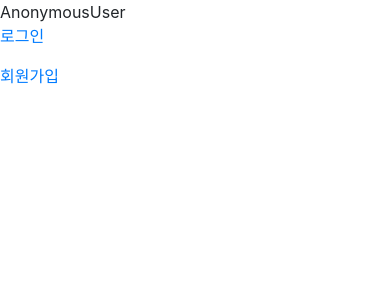
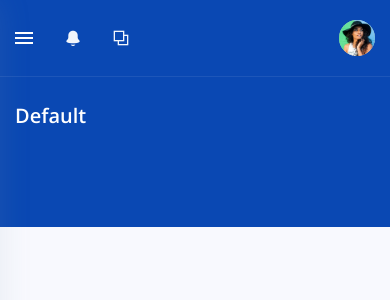
Before and after one commit to sonzwon/shirink, a Django app: page / in a window 390 px wide. Shown: the top 300 px of the page. Run offline with Django 4.2, Linux system fonts and the light colour scheme; data comes from the database, SQL or seed files in the repository; both versions use the stored data as it was after the commit; some libraries are stand-ins or nearby versions.

Commit message:
make dashboard

```diff
--- a/shortener/views.py
+++ b/shortener/views.py
@@ -7,15 +7,16 @@ from django.contrib.auth import authenticate, login, logout
 from django.contrib.auth.decorators import login_required
 from django.core.paginator import Paginator
 
+
 # Create your views here.
 def index(request):
-    user = Users.objects.filter(id=request.user.id).first()
-    email = user.email if user else "Anonymous User!"
-    print("Logged in?", request.user.is_authenticated)
-    if request.user.is_authenticated is False:
-        email = "Anonymous User!"
-    print(email)
-    return render(request, "base.html", {"welcome_msg": f"Hello {email}", "hello" : "world"})
+    # user = Users.objects.filter(id=request.user.id).first()
+    # email = user.email if user else "Anonymous User!"
+    # print("Logged in?", request.user.is_authenticated)
+    # if request.user.is_authenticated is False:
+    #     email = "Anonymous User!"
+    # print(email)
+    return render(request, "base.html",)
 
 
 @csrf_exempt
@@ -51,18 +52,18 @@ def register(request):
 
 
 def login_view(request):
-    is_ok = False  #로그인 성공 여부
+    is_ok = False
     if request.method == "POST":
-        form  = LoginForm(request.POST)
+        form = LoginForm(request.POST)
         if form.is_valid():
             email = form.cleaned_data.get("email")
             raw_password = form.cleaned_data.get("password")
             remember_me = form.cleaned_data.get("remember_me")
-            msg = "올바른 ID와 패스워드를 입력하세요"
+            msg = "올바른 유저ID와 패스워드를 입력하세요."
             try:
                 user = Users.objects.get(email=email)
             except Users.DoesNotExist:
-                pass
+                msg = "올바른 유저ID와 패스워드를 입력하세요."
             else:
                 if user.check_password(raw_password):
                     msg = None
@@ -71,25 +72,27 @@ def login_view(request):
                     request.session["remember_me"] = remember_me
 
                     # if not remember_me:
-                    #     request.session.set_expriy(0)
-                    # 브라우저를 닫았을 떄, 자동으로 세션을 종료시켜라 but, chrome 작동 x
+                    #     request.session.set_expirey(0)
     else:
         msg = None
         form = LoginForm()
-    print("REMEMBER_ME:", request.session.get("remember_me"))
-    print(msg)
-    return render(request, "login.html", {"form":form, "msg":msg, "is_ok":is_ok})
-
+    print("REMEMBER_ME: ", request.session.get("remember_me"))
+    return render(request, "login.html", {"form": form, "msg": msg, "is_ok": is_ok})
 
 
 def logout_view(request):
     logout(request)
     return redirect("login")
 
-# @login_required
+
+@login_required
 def list_view(request):
     page = int(request.GET.get("p", 1))
     users = Users.objects.all().order_by("-id")
     paginator = Paginator(users, 10)
     users = paginator.get_page(page)
     return render(request, "boards.html", {"user": users})
+
+
+def url_list(request):
+    return render(request, "url_list.html")
--- a/shrinkers/urls.py
+++ b/shrinkers/urls.py
@@ -17,16 +17,17 @@ import debug_toolbar
 from django.conf.urls import include
 from django.contrib import admin
 from django.urls import path
-from shortener.views import index, get_user, register, login_view, logout_view, list_view
+from shortener.views import index, get_user, register, login_view, logout_view, list_view, url_list
 
 
 urlpatterns = [
     path("admin/", admin.site.urls),
     path("", index, name="index"),
-    path("register", register, name="register" ),
+    path("register", register, name="register"),
     path("__debug__/", include(debug_toolbar.urls)),
     path("get_user/<int:user_id>", get_user),
     path("login/", login_view, name="login"),
     path("logout/", logout_view, name="logout"),
-    path("list/", list_view, name="list_view")
+    path("list/", list_view, name="list_view"),
+    path("url_list", url_list, name="url_list"),
 ]
--- a/templates/base.html
+++ b/templates/base.html
@@ -1,40 +1,104 @@
+{% load static %}
+<!--
+
+=========================================================
+* Impact Design System - v1.0.0
+=========================================================
+
+* Product Page: https://www.creative-tim.com/product/impact-design-system
+* Copyright 2010 Creative Tim (https://www.creative-tim.com)
+* Licensed under MIT (https://github.com/creativetimofficial/impact-design-system/blob/master/LICENSE.md)
+
+* Coded by Creative Tim
+
+=========================================================
+
+* The above copyright notice and this permission notice shall be included in all copies or substantial portions of the Software.
+
+-->
 <!DOCTYPE html>
-<html lang="en">
+<html>
   <head>
-    <meta charset="UTF-8" />
-    <meta name="viewport" content="width=device-width, initial-scale=1">
-    <title>sonzwon Django</title>
+    <meta name="description" content="Start your development with a Dashboard for Bootstrap 4."/>
+    <meta name="author" content="Creative Tim" />
+    <title>{% block title %}{% endblock %} | shrinkers</title>
     <link
     rel="stylesheet"
-    href="https://cdn.jsdelivr.net/npm/bootstrap@4.6.0/dist/css/bootstrap.min.css"
-    integrity="sha384-B0vP5xmATw1+K9KRQjQERJvTumQW0nPEzvF6L/Z6nronJ3oUOFUFpCjEUQouq2+l"
-    crossorigin="anonymous"
-  />
-  <script
-    src="https://code.jquery.com/jquery-3.5.1.slim.min.js"
-    integrity="sha384-DfXdz2htPH0lsSSs5nCTpuj/zy4C+OGpamoFVy38MVBnE+IbbVYUew+OrCXaRkfj"
-    crossorigin="anonymous"
-  ></script>
-  <script
-    src="https://cdn.jsdelivr.net/npm/popper.js@1.16.1/dist/umd/popper.min.js"
-    integrity="sha384-9/reFTGAW83EW2RDu2S0VKaIzap3H66lZH81PoYlFhbGU+6BZp6G7niu735Sk7lN"
-    crossorigin="anonymous"
-  ></script>
-  <script
-    src="https://cdn.jsdelivr.net/npm/bootstrap@4.6.0/dist/js/bootstrap.min.js"
-    integrity="sha384-+YQ4JLhjyBLPDQt//I+STsc9iw4uQqACwlvpslubQzn4u2UU2UFM80nGisd026JF"
-    crossorigin="anonymous"
-  ></script>
+    href="https://fonts.googleapis.com/css?family=Open+Sans:300,400,600,700"
+    />
+    <!-- Icons -->
+    <link
+      rel="stylesheet"
+      href="{% static 'assets/vendor/nucleo/css/nucleo.css' %}"
+      type="text/css"
+    />
+    <link
+      rel="stylesheet"
+      href="{% static 'assets/vendor/@fortawesome/fontawesome-free/css/all.min.css' %}"
+      type="text/css"
+    />
+    <!-- Page plugins -->
+    <link
+      rel="stylesheet"
+      href="{% static 'assets/vendor/fullcalendar/dist/fullcalendar.min.css' %}"
+    />
+    <link
+      rel="stylesheet"
+      href="{% static 'assets/vendor/sweetalert2/dist/sweetalert2.min.css' %}"
+    />
+    <!-- Argon CSS -->
+    <link
+      rel="stylesheet"
+      href="{% static 'css/dashboard.css' %}"
+      type="text/css"
+    />
   </head>
+
   <body>
-    {% block content %} {% endblock %} {{ user }} <br />
-    {% for i in params %} {{i}}<br />
-    {% endfor %}
-    {% if user.is_authenticated %}
-    <p><a href="{% url 'logout' %}">로그아웃</a></p>
-    {% else %}
-    <p><a href="{% url 'login' %}">로그인</a></p>
-    <p><a href="{% url 'register' %}">회원가입</a></p>
-    {% endif %}
+  {% include 'includes/nav.html' %}
+  <!-- Main content -->
+  <div class="main-content" id="panel">
+    <!-- Topnav -->
+    {% include 'includes/topnav.html' %}
+    <!-- Header -->
+    <!-- Header -->
+    <div class="header bg-primary pb-6">
+      <div class="container-fluid">
+        <div class="header-body">
+          <div class="row align-items-center py-4">
+            <div class="col-lg-6 col-7">
+              <h6 class="h2 text-white d-inline-block mb-0">Default</h6>
+              <nav aria-label="breadcrumb" class="d-none d-md-inline-block ml-md-4">
+                <ol class="breadcrumb breadcrumb-links breadcrumb-dark">
+                  <li class="breadcrumb-item"><a href="#"><i class="fas fa-home"></i></a></li>
+                  <li class="breadcrumb-item"><a href="#">Dashboards</a></li>
+                  <li class="breadcrumb-item active" aria-current="page">Default</li>
+                </ol>
+              </nav>
+            </div>
+          </div>
+        </div>
+      </div>
+    </div>
+      <!-- Page content -->
+    <div class="container-fluid mt--6">
+      {% block content %}
+      {% endblock %}
+    </div>
+  </div>
+    <!-- Argon Scripts -->
+    <!-- Core -->
+    <script src="{% static 'assets/vendor/jquery/dist/jquery.min.js' %}"></script>
+    <script src="{% static 'assets/vendor/bootstrap/dist/js/bootstrap.bundle.min.js' %}"></script>
+    <script src="{% static 'assets/vendor/js-cookie/js.cookie.js' %}"></script>
+    <script src="{% static 'assets/vendor/jquery.scrollbar/jquery.scrollbar.min.js' %}"></script>
+    <script src="{% static 'assets/vendor/jquery-scroll-lock/dist/jquery-scrollLock.min.js' %}"></script>
+    <!-- Optional JS -->
+    <script src="{% static 'assets/vendor/chart.js/dist/Chart.min.js' %}"></script>
+    <script src="{% static 'assets/vendor/chart.js/dist/Chart.extension.js' %}"></script>
+    <!-- Argon JS -->
+    <script src="{% static 'assets/js/dashboard.js' %}?v=1.2.0"></script>
+    <!-- Demo JS - remove this in your project -->
+    <script src="{% static 'assets/js/demo.min.js' %}"></script>
   </body>
 </html>
--- a/templates/include_test.html
+++ /dev/null
@@ -1 +0,0 @@
-<p>인클루드 되었습니다.</p>
--- /dev/null
+++ b/templates/includes/nav.html
@@ -0,0 +1,46 @@
+  {% load static %}
+  <!-- Sidenav -->
+  <nav class="sidenav navbar navbar-vertical  fixed-left  navbar-expand-xs navbar-light bg-white" id="sidenav-main">
+    <div class="scrollbar-inner">
+      <!-- Brand -->
+      <div class="sidenav-header  d-flex  align-items-center">
+        <a class="navbar-brand" href="{% url 'index' %}">
+          <img src="{% static 'assets/img/shrinkers_logo-cutout.png' %}" height="25" class="navbar-brand-img" alt="...">
+        </a>
+
+        <div class=" ml-auto ">
+          <!-- Sidenav toggler -->
+          <div class="sidenav-toggler d-none d-xl-block" data-action="sidenav-unpin" data-target="#sidenav-main">
+            <div class="sidenav-toggler-inner">
+              <i class="sidenav-toggler-line"></i>
+              <i class="sidenav-toggler-line"></i>
+              <i class="sidenav-toggler-line"></i>
+            </div>
+          </div>
+        </div>
+      </div>
+      <div class="navbar-inner">
+        <!-- Collapse -->
+        <div class="collapse navbar-collapse" id="sidenav-collapse-main">
+          <!-- Nav items -->
+          <ul class="navbar-nav">
+            <li class="nav-item">
+              <a class="nav-link active" href="#navbar-examples" data-toggle="collapse" role="button" aria-expanded="false" aria-controls="navbar-examples">
+                <i class="ni ni-ungroup text-primary"></i>
+                <span class="nav-link-text">Dashboard</span>
+              </a>
+              <div class="collapse show" id="navbar-navbar-dashboards">
+                <ul class="nav nav-sm flex-column">
+                  <li class="nav-item">
+                    <a href="{% url 'url_list' %}" class="nav-link">
+                      <span class="sidenav-mini-icon"> U </span>
+                      <span class="sidenav-normal">URL List</span>
+                    </a>
+                </ul>
+              </div>
+            </li>
+          </ul>
+        </div>
+      </div>
+    </div>
+  </nav>
--- /dev/null
+++ b/templates/includes/topnav.html
@@ -0,0 +1,115 @@
+    {% load static %}
+    <!-- Topnav -->
+    <nav class="navbar navbar-top navbar-expand navbar-dark bg-primary border-bottom">
+        <div class="container-fluid">
+          <div class="collapse navbar-collapse" id="navbarSupportedContent">
+            <!-- Navbar links -->
+            <ul class="navbar-nav align-items-center  ml-md-auto ">
+              <li class="nav-item d-xl-none">
+                <!-- Sidenav toggler -->
+                <div class="pr-3 sidenav-toggler sidenav-toggler-dark" data-action="sidenav-pin" data-target="#sidenav-main">
+                  <div class="sidenav-toggler-inner">
+                    <i class="sidenav-toggler-line"></i>
+                    <i class="sidenav-toggler-line"></i>
+                    <i class="sidenav-toggler-line"></i>
+                  </div>
+                </div>
+              </li>
+              <li class="nav-item dropdown">
+                <a class="nav-link" href="#" role="button" data-toggle="dropdown" aria-haspopup="true" aria-expanded="false">
+                  <i class="ni ni-bell-55"></i>
+                </a>
+                <div class="dropdown-menu dropdown-menu-xl  dropdown-menu-right  py-0 overflow-hidden">
+                  <!-- Dropdown header -->
+                  <div class="px-3 py-3">
+                    <h6 class="text-sm text-muted m-0">You have <strong class="text-primary">13</strong> notifications.</h6>
+                  </div>
+                  <!-- List group -->
+                  <div class="list-group list-group-flush">
+                    <a href="#!" class="list-group-item list-group-item-action">
+                      <div class="row align-items-center">
+                        <div class="col-auto">
+                          <!-- Avatar -->
+                          <img alt="Image placeholder" src="{% static 'assets/img/theme/team-1.jpg' %}" class="avatar rounded-circle">
+                        </div>
+                        <div class="col ml--2">
+                          <div class="d-flex justify-content-between align-items-center">
+                            <div>
+                              <h4 class="mb-0 text-sm">John Snow</h4>
+                            </div>
+                            <div class="text-right text-muted">
+                              <small>2 hrs ago</small>
+                            </div>
+                          </div>
+                          <p class="text-sm mb-0">Let's meet at Starbucks at 11:30. Wdyt?</p>
+                        </div>
+                      </div>
+                    </a>
+                  </div>
+                  <!-- View all -->
+                  <a href="#!" class="dropdown-item text-center text-primary font-weight-bold py-3">View all</a>
+                </div>
+              </li>
+              <li class="nav-item dropdown">
+                <a class="nav-link" href="#" role="button" data-toggle="dropdown" aria-haspopup="true" aria-expanded="false">
+                  <i class="ni ni-ungroup"></i>
+                </a>
+                <div class="dropdown-menu dropdown-menu-lg dropdown-menu-dark bg-default  dropdown-menu-right ">
+                  <div class="row shortcuts px-4">
+                    <a href="#!" class="col-4 shortcut-item">
+                      <span class="shortcut-media avatar rounded-circle bg-gradient-red">
+                        <i class="ni ni-calendar-grid-58"></i>
+                      </span>
+                      <small>URLs</small>
+                    </a>
+                    <a href="#!" class="col-4 shortcut-item">
+                      <span class="shortcut-media avatar rounded-circle bg-gradient-info">
+                        <i class="ni ni-credit-card"></i>
+                      </span>
+                      <small>Payments</small>
+                    </a>
+                    <a href="#!" class="col-4 shortcut-item">
+                      <span class="shortcut-media avatar rounded-circle bg-gradient-green">
+                        <i class="ni ni-books"></i>
+                      </span>
+                      <small>Reports</small>
+                    </a>
+                  </div>
+                </div>
+              </li>
+            </ul>
+            <ul class="navbar-nav align-items-center  ml-auto ml-md-0 ">
+              <li class="nav-item dropdown">
+                <a class="nav-link pr-0" href="#" role="button" data-toggle="dropdown" aria-haspopup="true" aria-expanded="false">
+                  <div class="media align-items-center">
+                    <span class="avatar avatar-sm rounded-circle">
+                      <img alt="Image placeholder" src="{% static 'assets/img/theme/team-4.jpg' %}">
+                    </span>
+                    <div class="media-body  ml-2  d-none d-lg-block">
+                      <span class="mb-0 text-sm  font-weight-bold">John Snow</span>
+                    </div>
+                  </div>
+                </a>
+                <div class="dropdown-menu  dropdown-menu-right ">
+                  <div class="dropdown-header noti-title">
+                    <h6 class="text-overflow m-0">Welcome!</h6>
+                  </div>
+                  <a href="#!" class="dropdown-item">
+                    <i class="ni ni-single-02"></i>
+                    <span>My profile</span>
+                  </a>
+                  <a href="#!" class="dropdown-item">
+                    <i class="ni ni-settings-gear-65"></i>
+                    <span>Settings</span>
+                  </a>
+                  <div class="dropdown-divider"></div>
+                  <a href="#!" class="dropdown-item">
+                    <i class="ni ni-user-run"></i>
+                    <span>Logout</span>
+                  </a>
+                </div>
+              </li>
+            </ul>
+          </div>
+        </div>
+      </nav>
```
Also changed, not shown: shortener/forms.py (+4 -4 lines), templates/login.html (+5 -3 lines), db.sqlite3, shortener/static/assets/img/shrinkers_logo-cutout.png (added), templates/url_list.html (added).
